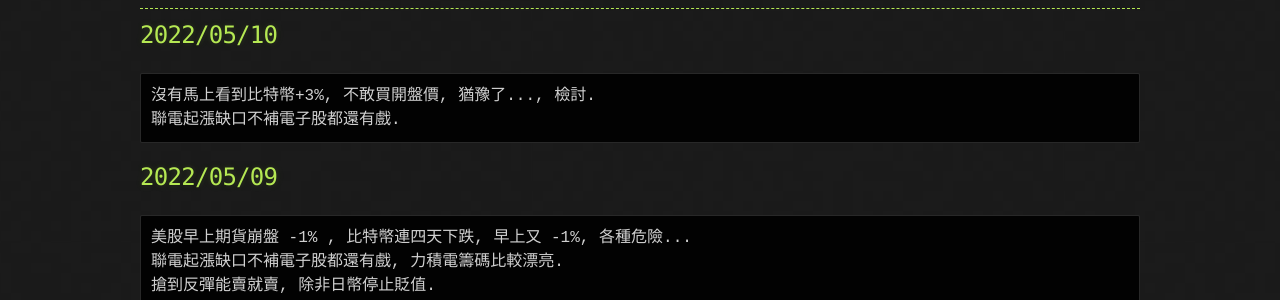
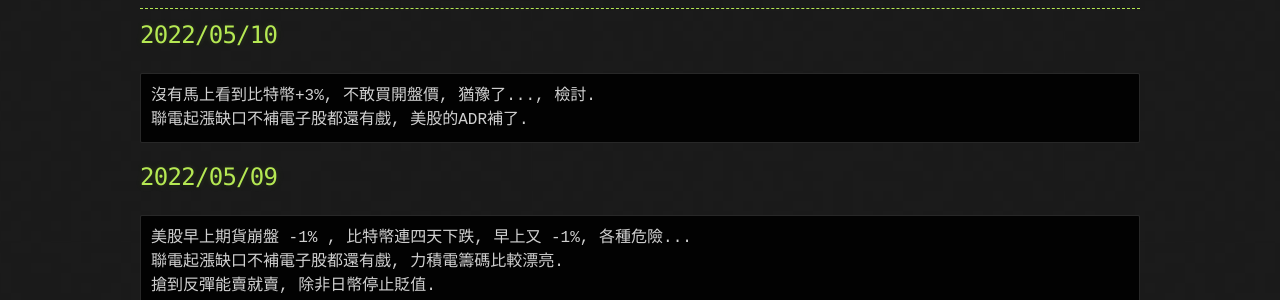
Before and after one commit to lepg5487/Stock_God, a Jekyll site: the page built from index.md, in a window 1280 px wide and 900 px high. Shown: the part 290-590 px from the top of the window. Built offline with Jekyll 4.4.1, drawn with Linux system fonts in a browser that asks for light colours; our own code applies the rules of GitHub Pages for plain Markdown files.

Commit message:
Update index.md

````diff
--- a/index.md
+++ b/index.md
@@ -9,7 +9,7 @@ layout: testlayouts
 ## 2022/05/10
 ```
 沒有馬上看到比特幣+3%, 不敢買開盤價, 猶豫了..., 檢討.
-聯電起漲缺口不補電子股都還有戲.
+聯電起漲缺口不補電子股都還有戲, 美股的ADR補了.
 ```
 
 ## 2022/05/09
````
